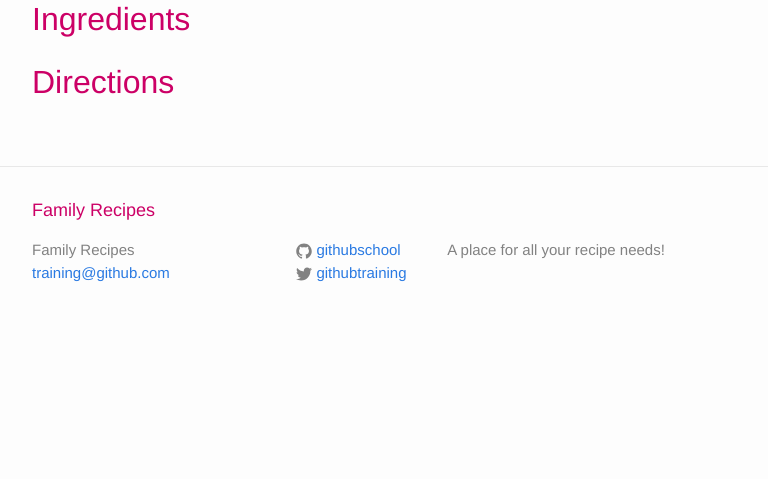
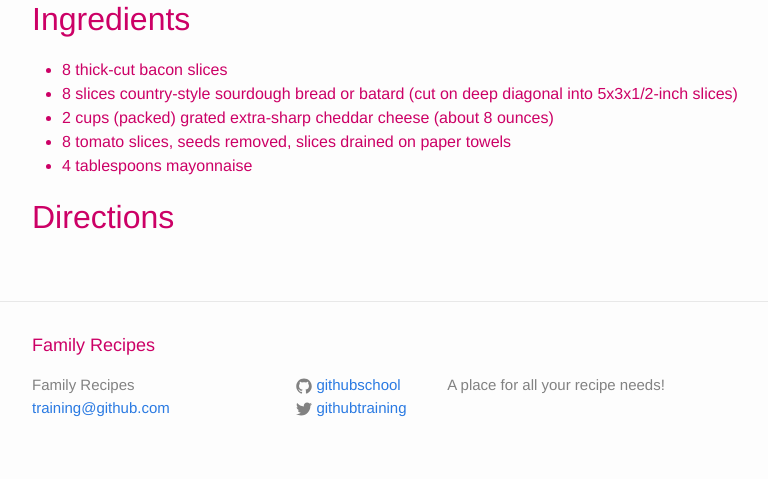
Before and after one commit to githubteacher/feb-recipes, a Jekyll site: the page built from _posts/2014-11-24-bacon-tomato-grilled-cheese.md, in a window 1280 px wide. Shown: the part 562-1041 px from the top of the page, without its empty margins (238-1006 px from the left). Built offline with Jekyll 4.4.1, drawn with Linux system fonts in a browser that asks for light colours; before the commit the page ends 906 px from its top, so only the background shows below that.

Commit message:
add ingredients for bacon tomato grilled cheese

```diff
--- a/_posts/2014-11-24-bacon-tomato-grilled-cheese.md
+++ b/_posts/2014-11-24-bacon-tomato-grilled-cheese.md
@@ -8,5 +8,10 @@ categories: desert
 ![bacon-cheddar-grilled-cheese](http://www.epicurious.com/images/recipesmenus/2000/2000_march/103128.jpg)
 
 ## Ingredients
+- 8 thick-cut bacon slices
+- 8 slices country-style sourdough bread or batard (cut on deep diagonal into 5x3x1/2-inch slices)
+- 2 cups (packed) grated extra-sharp cheddar cheese (about 8 ounces)
+- 8 tomato slices, seeds removed, slices drained on paper towels
+- 4 tablespoons mayonnaise
 
 ## Directions
```
